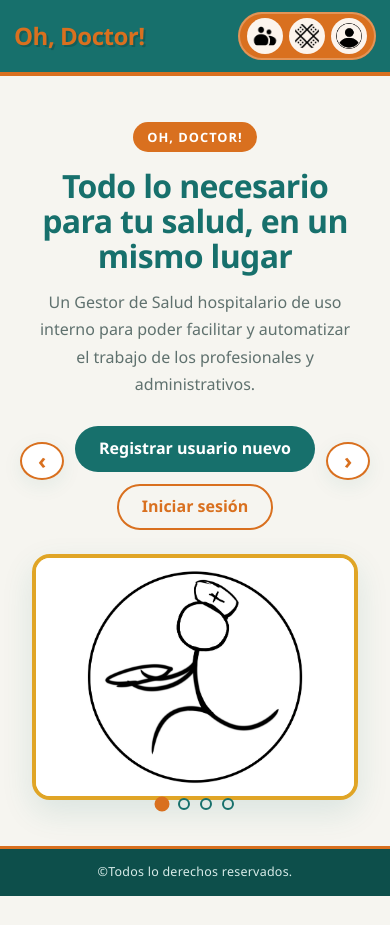
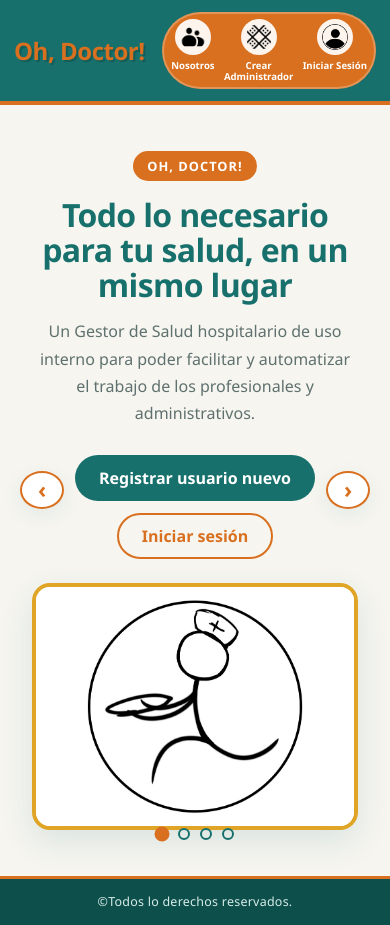
Before and after one commit to ducksl0verr/GestorSaludF, an Angular app: page / in a window 390 px wide. Before the commit the page ends 896 px from the top, so only its background shows below. Built offline with nearby package versions, Linux system fonts and the light colour scheme.

Commit message:
Detalles del header

```diff
--- a/src/app/features/public/home/home.css
+++ b/src/app/features/public/home/home.css
@@ -129,11 +129,10 @@ p {
     line-height: 1;
     cursor: pointer;
     box-shadow: var(--od-shadow-soft);
-    transition: background-color 0.2s ease, color 0.2s ease;
 }
 
 .flecha:hover {
-    background-color: var(--od-orange);
+    background-color: var(--od-orange-dark);
     color: var(--od-white);
 }
 
@@ -198,7 +197,6 @@ p {
 @media (prefers-reduced-motion: reduce) {
     .slide,
     .botones a,
-    .flecha,
     .puntos button {
         animation: none;
         transition: none;
--- a/src/app/shared/header/header.css
+++ b/src/app/shared/header/header.css
@@ -32,10 +32,10 @@ nav {
 
 .iconos {
     display: flex;
-    align-items: center;
-    gap: 10px;
+    align-items: flex-start;
+    gap: 20px;
     margin-left: auto;
-    padding: 8px 14px;
+    padding: 10px 20px;
     border-radius: var(--od-btn-radius);
     background-color: var(--od-orange);
     box-shadow: inset 0 0 0 2px rgba(255, 255, 255, 0.25);
@@ -43,9 +43,19 @@ nav {
 
 .icono {
     display: inline-flex;
+    flex-direction: column;
     align-items: center;
-    justify-content: center;
-    border-radius: 50%;
+    gap: 6px;
+    text-decoration: none;
+}
+
+.etiqueta-icono {
+    color: var(--od-white);
+    font-size: 0.72rem;
+    font-weight: 700;
+    line-height: 1.1;
+    text-align: center;
+    white-space: nowrap;
 }
 
 img {
@@ -75,8 +85,12 @@ img {
     }
 
     .iconos {
-        gap: 6px;
-        padding: 6px 9px;
+        gap: 12px;
+        padding: 8px 12px;
+    }
+
+    .etiqueta-icono {
+        font-size: 0.64rem;
     }
 
     img {
@@ -94,6 +108,17 @@ img {
         font-size: 1.5rem;
     }
 
+    .iconos {
+        gap: 8px;
+        padding: 7px 9px;
+    }
+
+    .etiqueta-icono {
+        max-width: 72px;
+        font-size: 0.6rem;
+        white-space: normal;
+    }
+
     img {
         width: 36px;
         height: 36px;
@@ -106,8 +131,13 @@ img {
     }
 
     .iconos {
-        gap: 4px;
-        padding: 5px 7px;
+        gap: 5px;
+        padding: 6px 7px;
+    }
+
+    .etiqueta-icono {
+        max-width: 62px;
+        font-size: 0.55rem;
     }
 
     img {
--- a/src/app/shared/header/header.html
+++ b/src/app/shared/header/header.html
@@ -5,12 +5,16 @@
         <div class="iconos">
             <a routerLink="/nosotros" class="icono" aria-label="Nosotros" title="Nosotros">
                 <img src="images/us.png" alt="Nosotros">
+                <span class="etiqueta-icono">Nosotros</span>
             </a>
-            <a routerLink="/registrar" class="icono" aria-label="Registrar usuario nuevo" title="Registrar usuario nuevo">
-                <img src="images/curita.png" alt="Registrar usuario nuevo">
+            <a routerLink="/registrar" class="icono" aria-label="Crear Administrador" title="Crear Administrador">
+                <img src="images/curita.png" alt="Crear Administrador">
+                <span class="etiqueta-icono">Crear Administrador</span>
             </a>
-            <a routerLink="/login" class="icono" aria-label="Iniciar sesión" title="Iniciar sesión">
-                <img src="images/image.png" alt="Iniciar sesión">
+
+            <a routerLink="/login" class="icono" aria-label="Iniciar Sesión" title="Iniciar Sesión">
+                <img src="images/image.png" alt="Iniciar Sesión">
+                <span class="etiqueta-icono">Iniciar Sesión</span>
             </a>
         </div>
     </nav>
```
